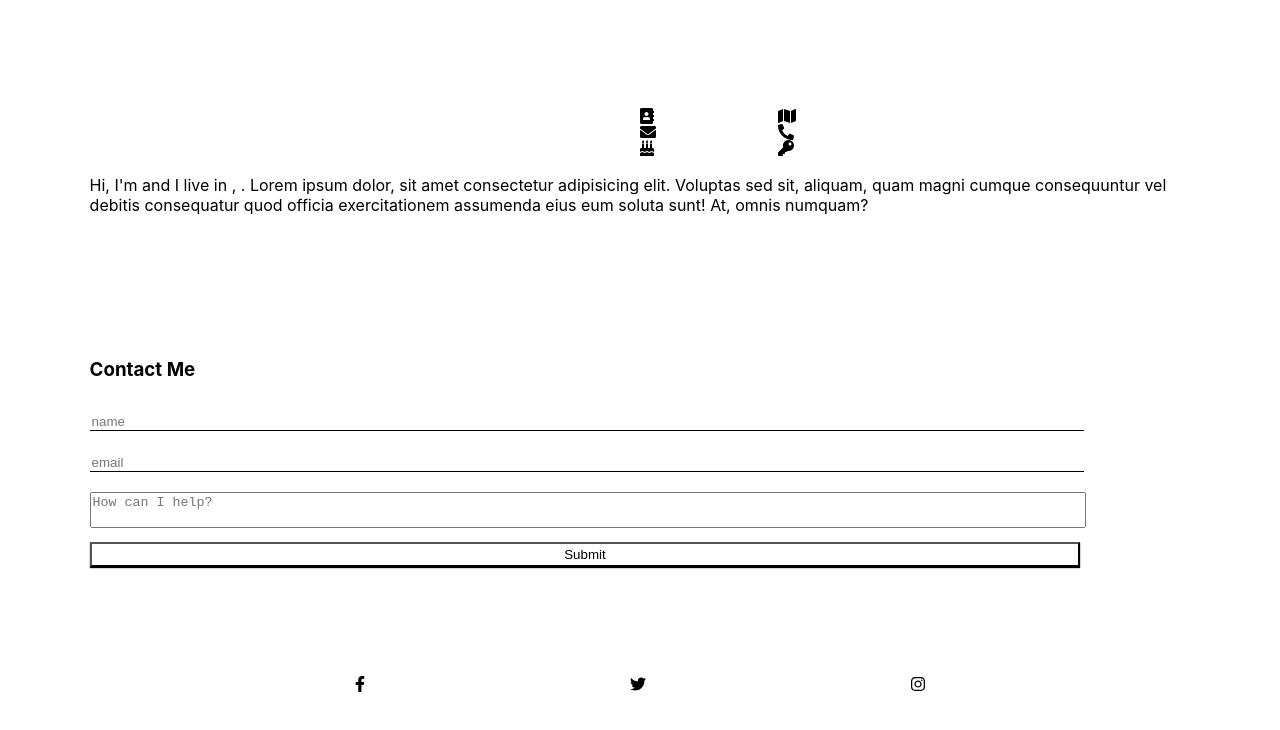
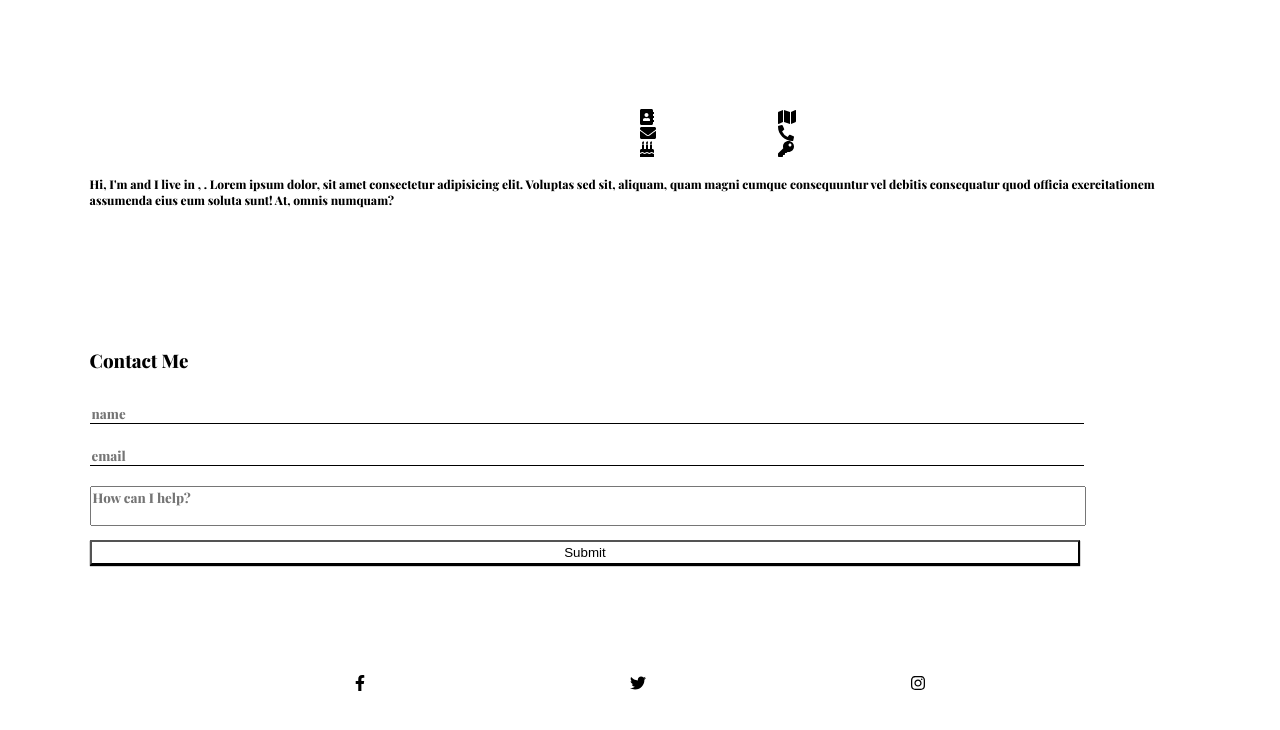
Before and after one commit to DavidSwanberg/code_test, a React (Create React App) app: page / in a window 1280 px wide. Shown: the top 730 px of the page. Built offline with nearby package versions, Linux system fonts and the light colour scheme; no server answers.

Commit message:
imported font

```diff
--- a/src/App.css
+++ b/src/App.css
@@ -1,3 +1,5 @@
+@import url('https://fonts.googleapis.com/css2?family=Playfair+Display:wght@800;900&display=swap');
+
 /* *{
   border: 1px solid red;
 } */
@@ -7,6 +9,7 @@
   display: flex;
   flex-direction: column;
   justify-content: space-evenly;
+  font-family: 'Playfair Display', serif;
 }
 
 .top-container{
@@ -86,14 +89,26 @@ input, textarea, button {
 input{
   border: none;
   border-bottom: 1px solid black;
+  font-family: 'Playfair Display', serif;
 }
 
 button {
   background-color: white;
   box-shadow: 0px 1px 1px 0px black;
   height: 25px;
+  font-style: bold;
+}
+
+button:hover{
+  background-color: black;
+  color: white;
 }
 
 textarea{
   resize: none;
+  font-family: 'Playfair Display', serif
 }
+
+.bio{
+  font-size: 12px;
+}
--- a/src/components/Profile.jsx
+++ b/src/components/Profile.jsx
@@ -52,12 +52,12 @@ const Profile = () => {
             <div className="top-container">
                 <img className="profile-pic" src={picture} onClick={()=>setDisplayData(`${name.first} ${name.last}`)}/>
                 <div id="icons">
-                <FontAwesomeIcon id="address" icon={["fas", "address-book"]} onClick={()=>setDisplayData(`${location.street.number.toString()} ${location.street.name} ${location.city},${location.state} ${location.country} ${location.postcode}`)}/>
-                <FontAwesomeIcon id="envelope" icon={["fas", "envelope"]} onClick={()=>setDisplayData(email)}/>
-                <FontAwesomeIcon id="cake"icon={["fas", "birthday-cake"]} onClick={()=>setDisplayData(convertDate(birthday.date))}/>
-                <FontAwesomeIcon id="map" icon={["fas", "map"]} onClick={()=>setDisplayData(`${location.coordinates.latitude},${location.coordinates.longitude}`)}/>
-                <FontAwesomeIcon id="phone" icon={["fas", "phone-alt"]} onClick={()=>setDisplayData(phone)}/>
-                <FontAwesomeIcon id="key" icon={["fas", "key"]} onClick={()=>setDisplayData(`Username:${login.username} Password:${login.password}`)}/>
+                <FontAwesomeIcon className="icon" id="address" icon={["fas", "address-book"]} onClick={()=>setDisplayData(`${location.street.number.toString()} ${location.street.name} ${location.city},${location.state} ${location.country} ${location.postcode}`)}/>
+                <FontAwesomeIcon className="icon" id="envelope" icon={["fas", "envelope"]} onClick={()=>setDisplayData(email)}/>
+                <FontAwesomeIcon className="icon" id="cake"icon={["fas", "birthday-cake"]} onClick={()=>setDisplayData(convertDate(birthday.date))}/>
+                <FontAwesomeIcon className="icon" id="map" icon={["fas", "map"]} onClick={()=>setDisplayData(`${location.coordinates.latitude},${location.coordinates.longitude}`)}/>
+                <FontAwesomeIcon className="icon" id="phone" icon={["fas", "phone-alt"]} onClick={()=>setDisplayData(phone)}/>
+                <FontAwesomeIcon className="icon" id="key" icon={["fas", "key"]} onClick={()=>setDisplayData(`Username:${login.username} Password:${login.password}`)}/>
                 </div>
             </div>
             <div className="bottom-container">
@@ -71,10 +71,3 @@ const Profile = () => {
 }
 
 export default Profile;
-//name
-//address
-//location
-//email
-//phone
-//birthday
-//login
```
